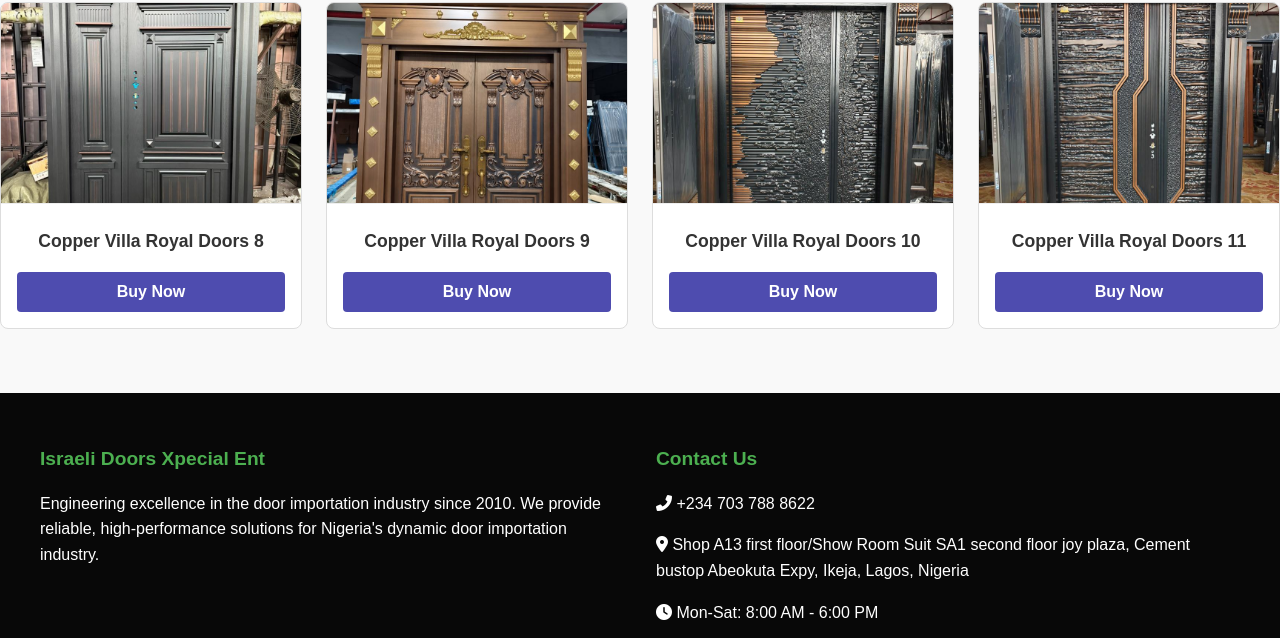
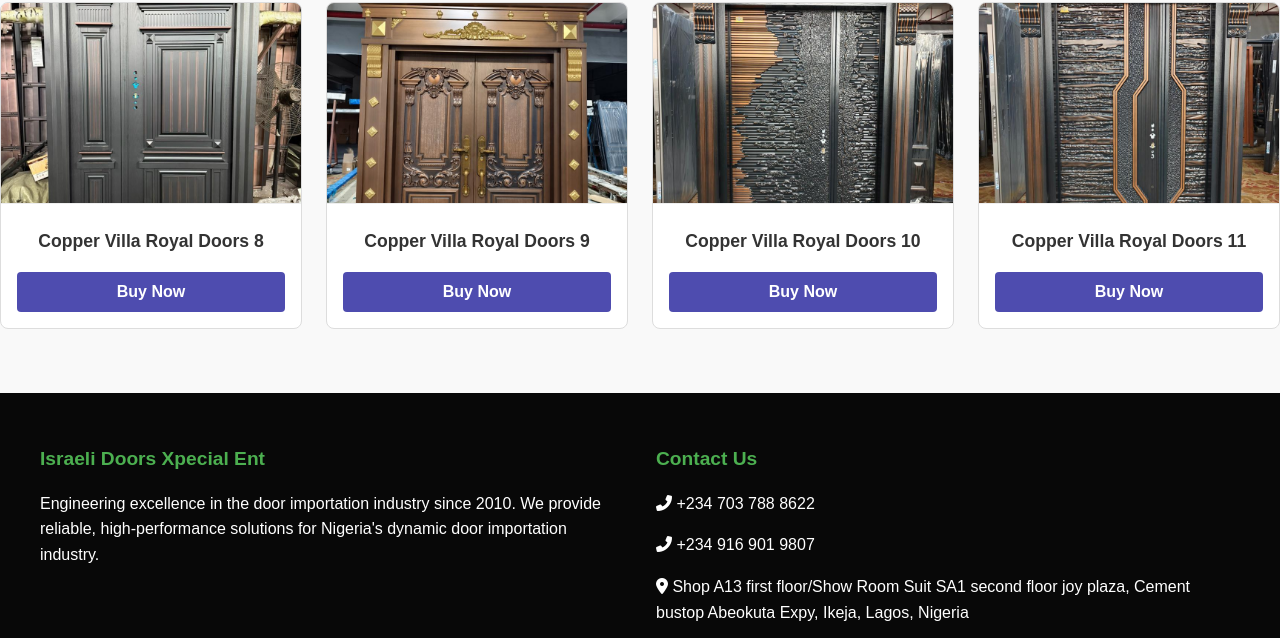
Before and after one commit to Israelidoorsxpecial/com, a plain HTML site: page packaging.html in a window 1280 px wide. Shown: the part 978-1616 px from the top of the page. Drawn offline with Linux system fonts and the light colour scheme.

Commit message:
Update packaging.html

```diff
--- a/packaging.html
+++ b/packaging.html
@@ -155,6 +155,7 @@
                     <h3>Contact Us</h3>
                     <div class="contact-info">
                         <p><i class="fas fa-phone-alt"></i> +234 703 788 8622</p>
+                        <p><i class="fas fa-phone-alt"></i> +234 916 901 9807</p>
 
                         <p><i class="fas fa-map-marker-alt"></i> Shop A13 first floor/Show Room Suit SA1 second floor joy plaza, Cement bustop Abeokuta Expy, Ikeja, Lagos, Nigeria</p>
                         <p><i class="fas fa-clock"></i> Mon-Sat: 8:00 AM - 6:00 PM</p>
```
